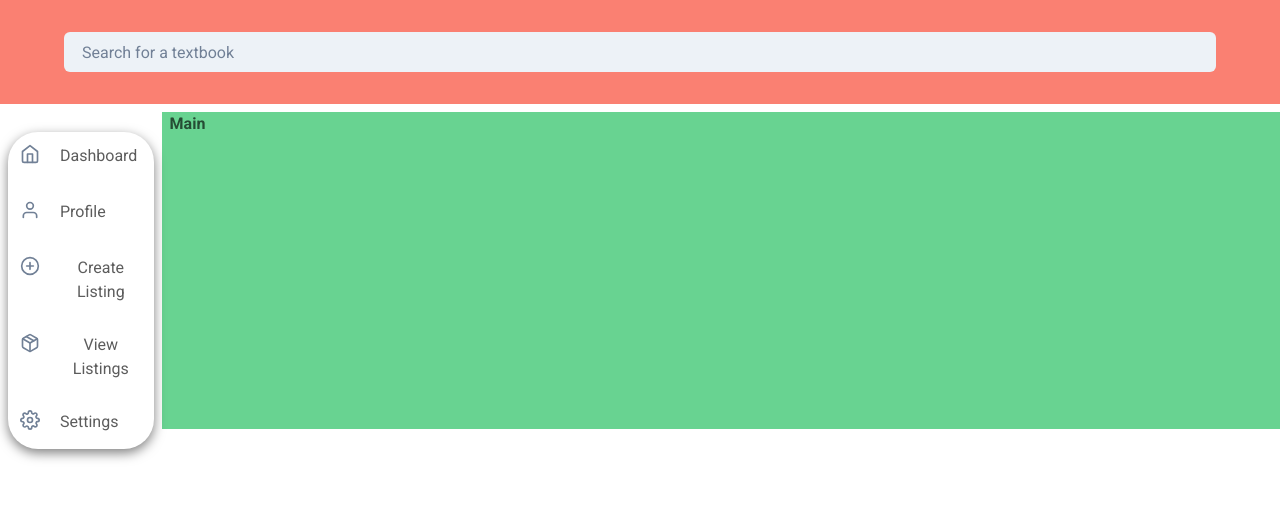
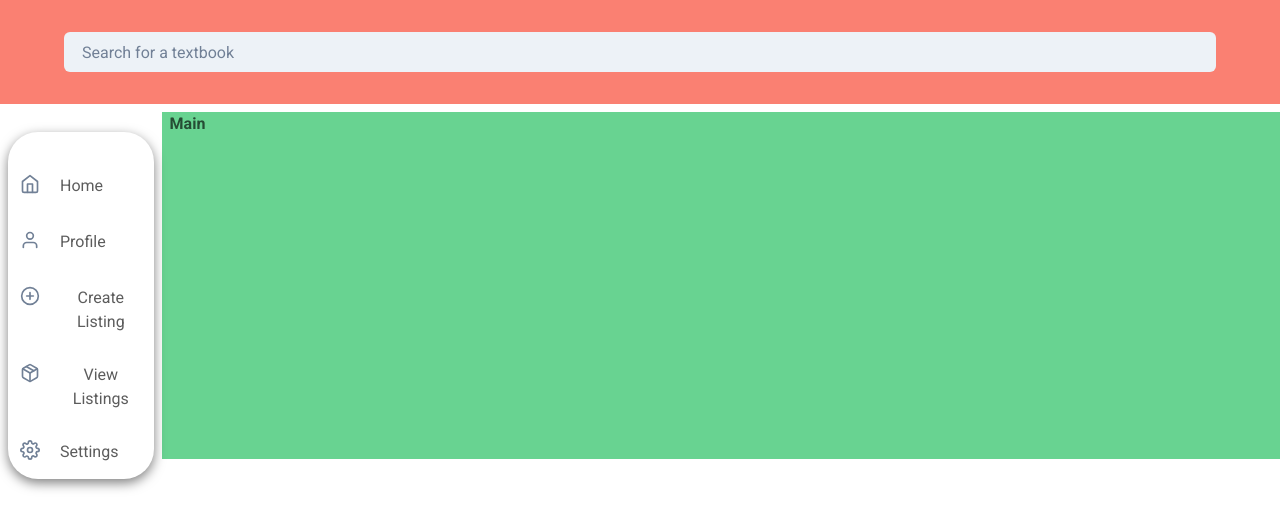
Before and after one commit to DB-UI-Spring-2023/db-ui_spring-2023, a React (Create React App) app in the folder frontend/: page / in a window 1280 px wide. Shown: the top 528 px of the page. Built offline with nearby package versions, Linux system fonts and the light colour scheme.

Commit message:
Added router to route to dashboard, added functionality to button to route back to dashboard

```diff
--- a/frontend/src/App.jsx
+++ b/frontend/src/App.jsx
@@ -1,9 +1,9 @@
-import { Dashboard } from "./components/Dashboard";
+import { Router } from "./Routes";
 
 function App() {
 
   return (
-    <Dashboard />
+    <Router />
   );
 }
 
--- /dev/null
+++ b/frontend/src/Routes.jsx
@@ -0,0 +1,14 @@
+import { BrowserRouter, Route, Routes } from "react-router-dom";
+import { Dashboard } from "./components/Dashboard";
+
+export const Router = () => {
+
+    return (
+        <BrowserRouter>
+        <Routes>
+            <Route path="/" element={<Dashboard />} exact />
+            {/* <Route path="/home" element={<Dashboard />} exact /> */}
+        </Routes>
+        </BrowserRouter>
+    );
+}
--- /dev/null
+++ b/frontend/src/components/Home.jsx
@@ -0,0 +1,59 @@
+import React from "react";
+import {
+  Flex,
+  Menu,
+  Link,
+  MenuButton,
+  Icon,
+  Text,
+} from "@chakra-ui/react";
+import { useNavigate } from "react-router-dom";
+
+
+export default function Home({
+  icon,
+  title,
+  active,
+  navSize,
+}) {
+  // const { isOpen, onOpen, onClose } = useDisclosure();
+
+  const navigate = useNavigate();
+
+  const handleNavigation = () => {
+    navigate("/home");
+  };
+
+  return (
+    <Flex
+      mt={30}
+      flexDir="column"
+      w="100%"
+      alignItems={navSize == "small" ? "center" : "flex-start"}
+    >
+      <Menu placement="right">
+        <Link
+          backgroundColor={active && "#AEC8CA"}
+          p={3}
+          borderRadius={8}
+          _hover={{ textDecor: "none", backgroundColor: "#AEC8CA" }}
+          w={navSize == "large" && "100%"}
+        >
+          <MenuButton w="100%" onClick={handleNavigation}>
+            <Flex>
+              <Icon
+                as={icon}
+                fontSize="xl"
+                color={active ? "#82AAAD" : "gray.500"}
+              />
+              <Text ml={5} display={navSize == "small" ? "none" : "flex"}>
+                {title}
+              </Text>
+            </Flex>
+          </MenuButton>
+        </Link>
+
+      </Menu>
+    </Flex>
+  );
+}
--- a/frontend/src/components/Sidebar.jsx
+++ b/frontend/src/components/Sidebar.jsx
@@ -19,6 +19,7 @@ import { useState } from "react";
 import NavItem from "./NavItem";
 import Profile from "./Profile";
 import CreateListing from "./CreateListing";
+import Home from "./Home";
 
 export default function Sidebar() {
   const [navSize, changeNavSize] = useState("large");
@@ -33,12 +34,11 @@ export default function Sidebar() {
       flexDir="column"
       justifyContent="space-between"
     >
-      <NavItem
+      <Home
         navSize={navSize}
         icon={FiHome}
-        id="dashboard"
-        title="Dashboard"
-        description="This is the description for the dashboard."
+        id="home"
+        title="Home"
       />
       <Profile
         navSize={navSize}
```
